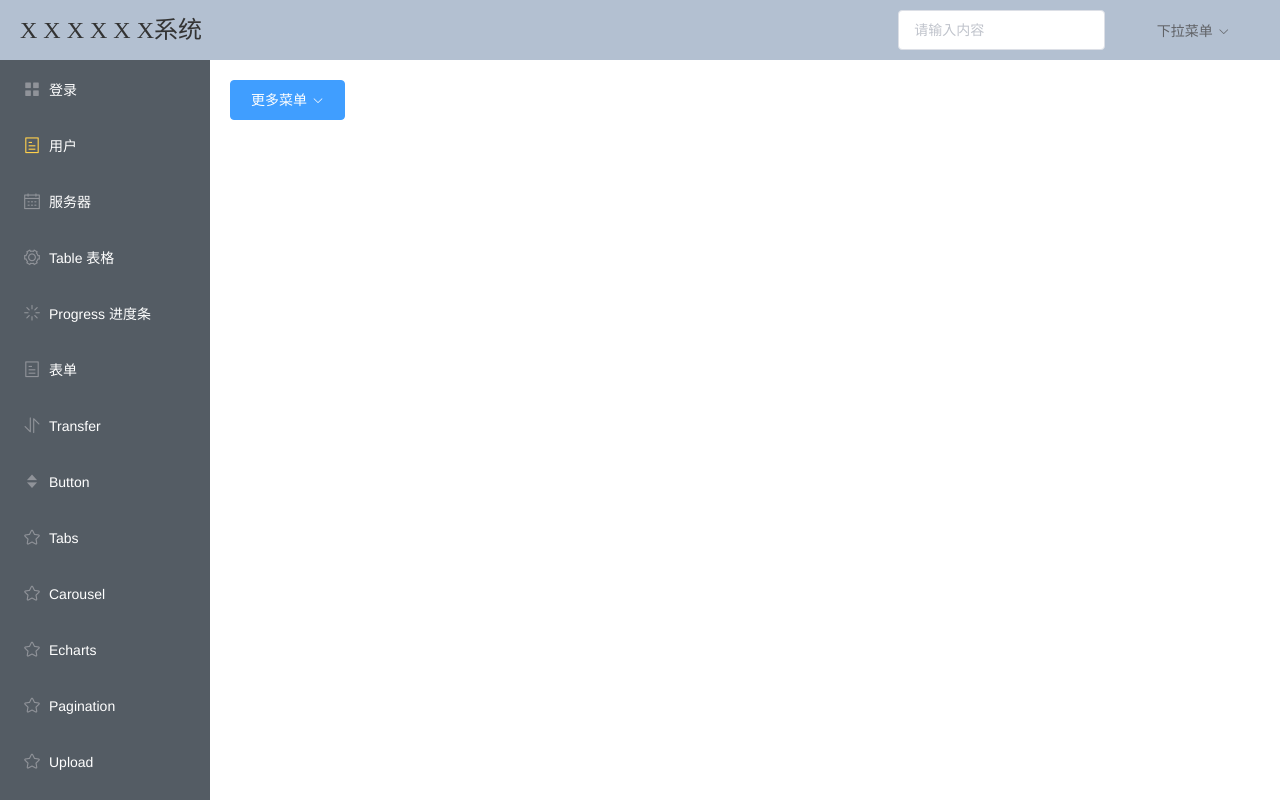
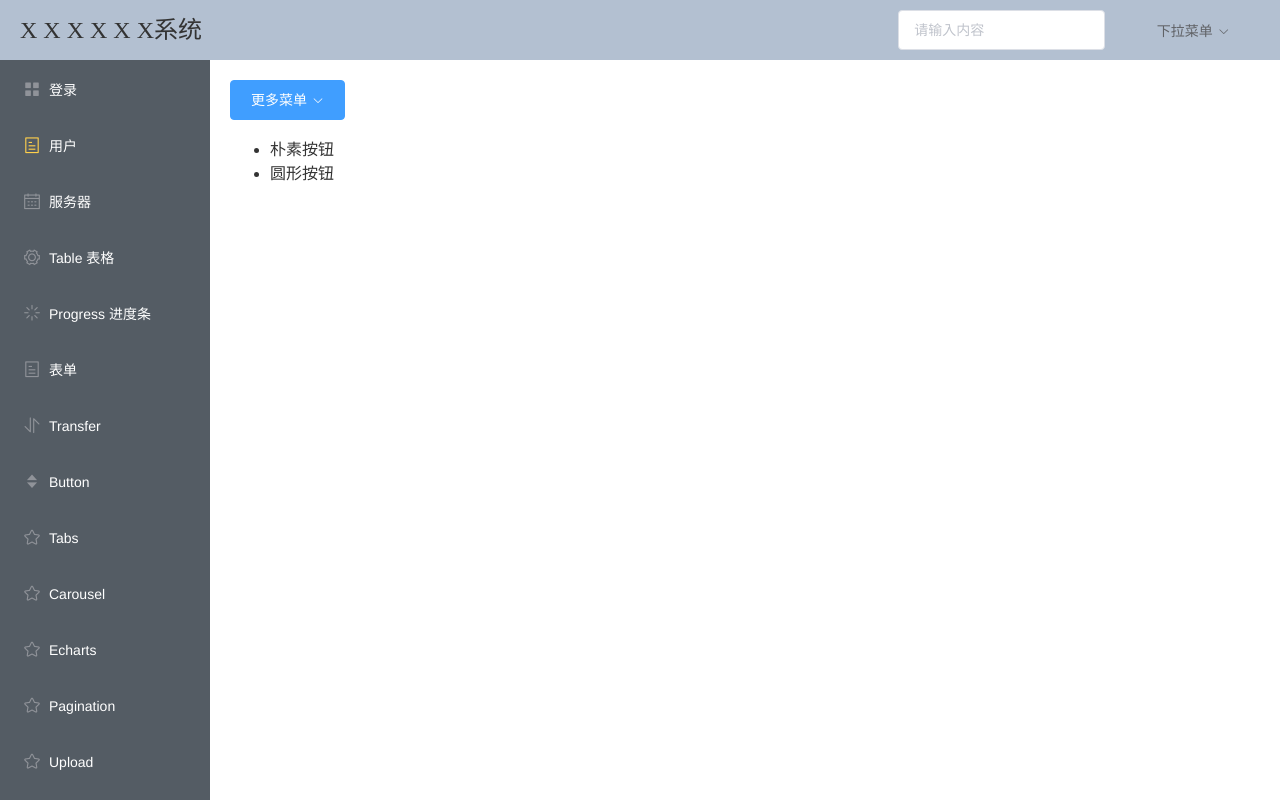
Before and after one commit to samveduan/vue-project-b, a Vue app: page /#/button in a window 1280 px wide. Built offline with nearby package versions, Linux system fonts and the light colour scheme.

Commit message:
按钮模块添加子路由

```diff
--- a/src/components/button.vue
+++ b/src/components/button.vue
@@ -16,6 +16,14 @@
         <el-dropdown-item>沈阳</el-dropdown-item>
       </el-dropdown-menu>
     </el-dropdown>
+
+    <ul>
+      <router-link to="/button/plain" tag="li">朴素按钮</router-link>
+      <router-link :to="{name: 'round'}" tag="li">圆形按钮</router-link>
+    </ul>
+    <div>
+      <router-view></router-view>
+    </div>
   </div>
 </template>
 
@@ -29,6 +37,9 @@
   .el-icon-arrow-down {
     font-size: 12px;
   }
+  ul li{
+    cursor: pointer;
+  }
 </style>
 
 <script>
--- /dev/null
+++ b/src/components/plain.vue
@@ -0,0 +1,11 @@
+<template>
+  <div>
+    <el-button type="primary" plain>朴素按钮</el-button>
+  </div>
+</template>
+
+<script>
+  export default {
+
+  }
+</script>
--- /dev/null
+++ b/src/components/round.vue
@@ -0,0 +1,11 @@
+<template>
+  <div>
+    <el-button type="success" round>圆形按钮</el-button>
+  </div>
+</template>
+
+<script>
+  export default {
+
+  }
+</script>
--- a/src/router/router.js
+++ b/src/router/router.js
@@ -14,6 +14,8 @@ import Carousel from '@/components/carousel'
 import Charts from '@/components/echarts'
 import Pagination from '@/components/pagination'
 import Upload from '@/components/upload'
+import Plain from '@/components/plain'
+import Round from '@/components/round'
 
 Vue.use(Router)
 
@@ -21,6 +23,10 @@ export default new Router({
   routes: [
     {
       path: '/',
+      redirect: '/login'
+    },
+    {
+      path: '/login',
       component: Login,
       name: 'login'
     },
@@ -62,7 +68,18 @@ export default new Router({
     {
       path: '/button',
       component: Button,
-      name: 'button'
+      name: 'button',
+      children:[
+        {
+          path: 'plain',
+          component: Plain,
+          name: 'plain'
+        },{
+          path: 'round',
+          component: Round,
+          name: 'round'
+        }
+      ]
     },
     {
       path: '/tabs',
```
